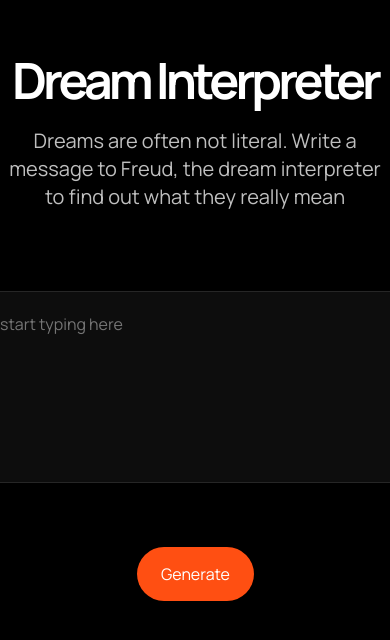
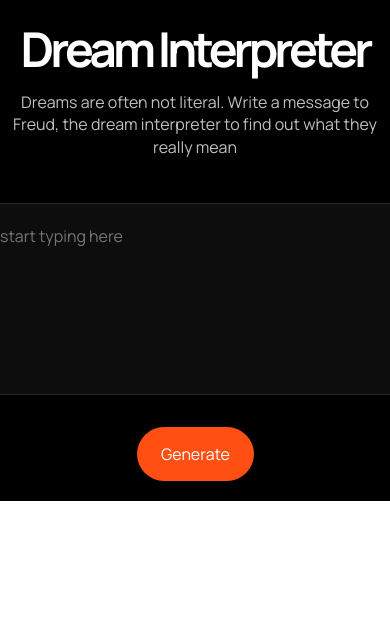
Before and after one commit to samuelopra/dream-interpreter, a Next.js app: page / in a window 390 px wide. Shown: the top 640 px of the page. Built offline with nearby package versions, Linux system fonts and the light colour scheme.

Commit message:
make code more responsive

```diff
--- a/pages/styles.css
+++ b/pages/styles.css
@@ -40,7 +40,7 @@
   flex-direction: column;
   width: 100%;
   align-items: center;
-    color: #FFF
+  color: #fff;
 }
 
 .header-title {
@@ -117,11 +117,9 @@
   font-family: 'Manrope', sans-serif;
 }
 
-
 .prompt-box:focus {
-    border-color:rgba(255, 255, 255, 0.75)
+  border-color: rgba(255, 255, 255, 0.75);
 }
-
 
 .prompt-buttons {
   display: flex;
@@ -166,7 +164,7 @@
 }
 
 .or p {
-    color: rgba(255, 255, 255, 0.25)
+  color: rgba(255, 255, 255, 0.25);
 }
 
 .generate-button {
@@ -261,7 +259,7 @@
 }
 
 .grow {
-    transition: all .2s ease-in-out;
+  transition: all 0.2s ease-in-out;
 }
 
 .grow:hover {
@@ -297,7 +295,7 @@
 }
 
 .output-header h3 {
-    font-family: "Manrope", serif;
+  font-family: 'Manrope', serif;
   font-size: 28px;
   font-style: normal;
   font-weight: 800;
@@ -372,7 +370,8 @@
     text-align: center;
   }
 
-    .key-stroke, .or {
+  .key-stroke,
+  .or {
     display: none;
   }
 
@@ -390,15 +389,13 @@
   }
 }
 
-
-
 /* Loading ring animation */
 .loader {
   width: 18px;
   height: 18px;
   border-radius: 50%;
   display: inline-block;
-    border-top: 2px solid #FFF;
+  border-top: 2px solid #fff;
   border-right: 2px solid transparent;
   box-sizing: border-box;
   animation: rotation 1s linear infinite;
@@ -413,3 +410,23 @@
     transform: rotate(360deg);
   }
 }
+
+@media (max-width: 768px) {
+  .root {
+    height: auto;
+  }
+
+  .container {
+    max-width: 100%;
+    padding: 20px;
+    gap: 32px;
+  }
+
+  .header-title h1 {
+    font-size: 48px;
+  }
+
+  .header-subtitle h2 {
+    font-size: 16px;
+  }
+}
```
Lines whose indentation alone changed are shown as unchanged.
